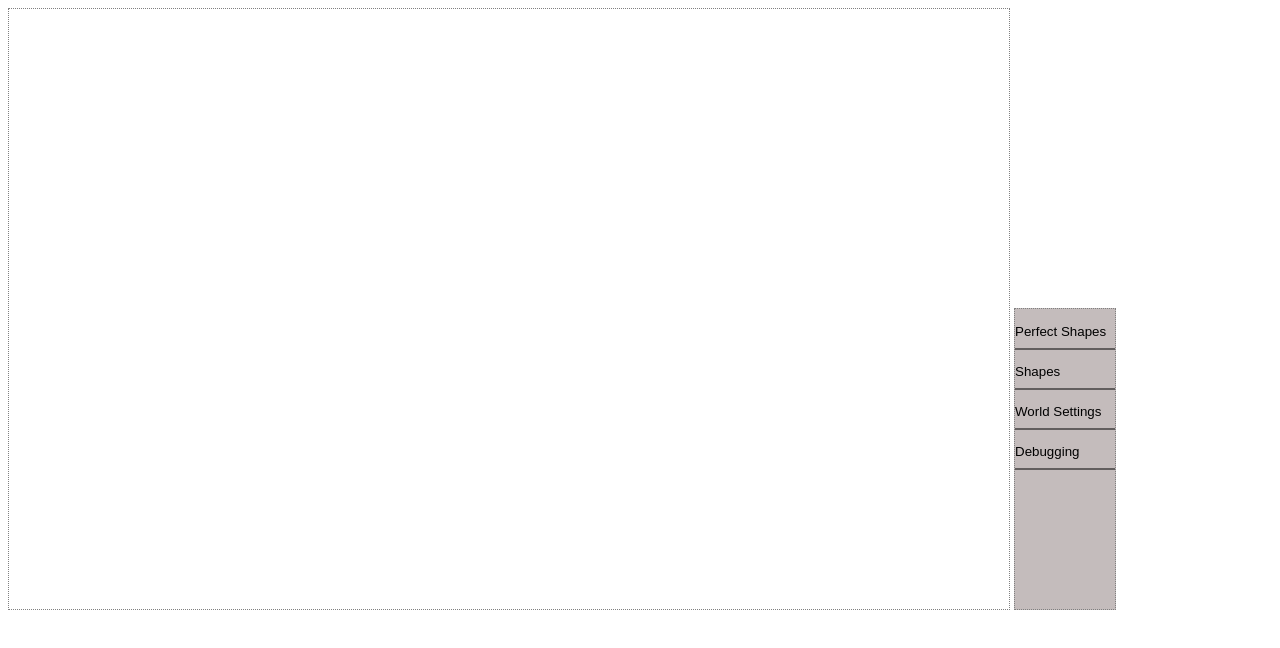
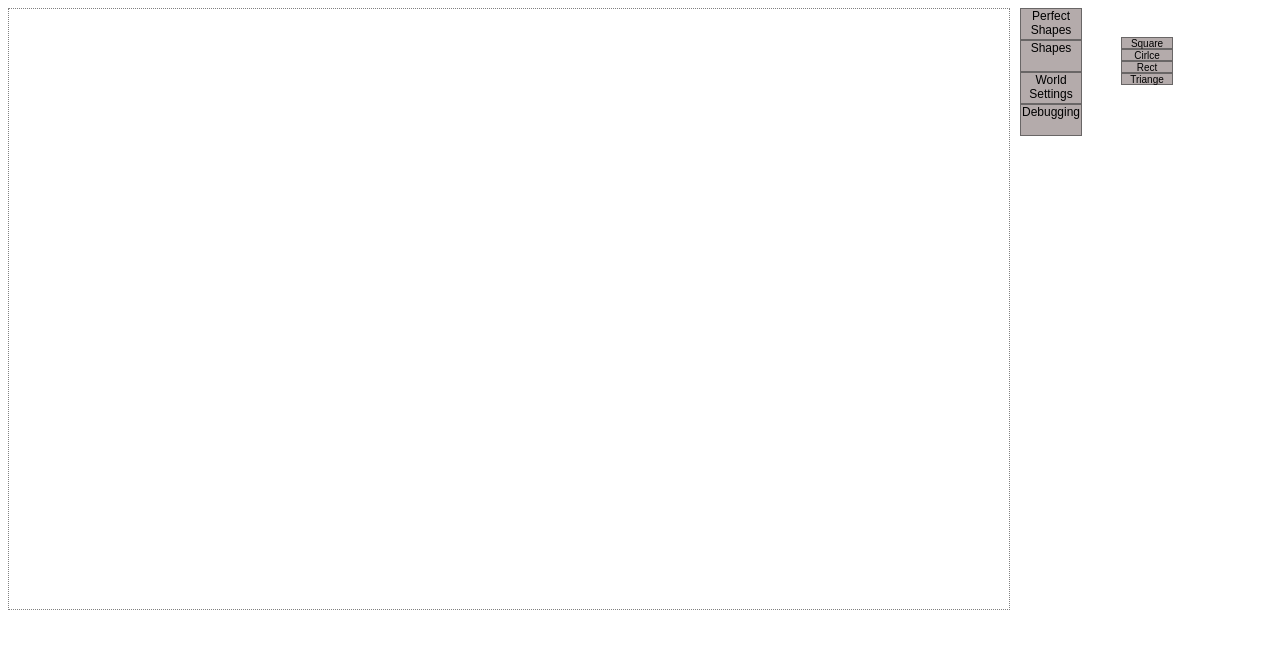
Before and after one commit to lashlockbhs/physics-2D-sim, a website with bundled scripts: page projects/physics/public/index.html in a window 1280 px wide. Built offline with nearby package versions, Linux system fonts and the light colour scheme.

Commit message:
child menu

```diff
--- a/projects/physics/public/gui.js
+++ b/projects/physics/public/gui.js
@@ -1,134 +1,97 @@
-import { clear, drawFilledRect, drawLine, drawText, setCanvas, } from "./graphics.js";
 import { getShapes } from "./script.js"
-const menuCanvas = document.getElementById("menu");
-const menuProps = setCanvas(menuCanvas);
-const ctx = menuProps.ctx;
-const width = menuProps.width;
-const height = menuProps.height;
 
 //https://stackoverflow.com/questions/4602141/variable-name-as-a-string-in-javascript
 const varToString = varObj => Object.keys(varObj)[0]
 
 
 class dropMenu {
-    constructor(options) {
+    constructor(options, menuHolder, hidden, xOffset, yOffset, boxWidth, boxHeight, textSize, child) {
+        this.child = child;
         this.options = options;
-        this.boxSize = 40;
-        this.textSize = this.boxSize / 3;
-        this.menuHolder = document.getElementById("menuHolder")
-        this.currentWindows = [{ name: "perfWindow", hidden: true, canvas: null }, { name: "shapeWindow", hidden: true, canvas: null }];
-        this.perfWindow = this.#createPerfWindow()
-        this.shapeWindow = this.#createShapeWindow()
+        this.boxWidth = boxWidth;
+        this.boxHeight = boxHeight;
+        this.textSize = textSize;
+        this.menuHolder = menuHolder
+        this.currentWindows = [];
+        this.hidden = hidden;
+        this.xOffset = xOffset;
+        this.yOffset = yOffset;
+        this.elArray = []
 
-        this.currentWindows[0].canvas = this.perfWindow;
-        this.currentWindows[1].canvas = this.shapeWindow;
-        console.log(this.currentWindows)
+        //create button/option elements as divs
+        for (let i = 0; i < this.options.length; i++) {
+            const div = document.createElement("div");
+            div.setAttribute("id", this.options[i].text);
+            div.style.width = this.boxWidth + "px";
+            div.style.height = this.boxHeight + "px";
+            let text = document.createTextNode(this.options[i].text);
+            div.append(text);
+            div.style.fontSize = this.textSize + "px";
+            div.style.position = "relative";
+            div.style.left = this.xOffset + "px";
+            div.style.top = this.yOffset + "px";
+
+            //this.hidden ? div.style.display="none" : div.style.display="grid"
 
 
-    }
-    drawMenuBlocks() {
-        for (let i = 0; i < this.options.length; i++) {
-            drawLine(0, this.boxSize * (i + 1), width, this.boxSize * (i + 1), "black", 1, ctx)
-            drawText(this.options[i].text, 0, this.boxSize * (i + 1) - this.boxSize / 3, "black", this.textSize, ctx)
+            div.onmousedown = (e) => { this.onClick(div); e.stopPropagation() };
+            div.onmouseup = (e) => { this.refresh(div); e.stopPropagation()};
+            div.onmousemove = (e) => { this.onHover(div); e.stopPropagation() };
+            div.onmouseleave = (e) => { this.refresh(div); e.stopPropagation()}; //stoppropagation from chatgbt
+
+            this.elArray.push(div);
+            this.menuHolder.append(div);
+
         }
     }
-    #hideAllWindows() {
-        this.currentWindows.forEach(e => this.#hideWindow(e.canvas))
+    #showAllEl() {
+        this.elArray.forEach(e => this.#showEl(e));
     }
-    #hideWindow(canvas) {
-        canvas.setAttribute("hidden", "hidden");
-        this.currentWindows[this.currentWindows.findIndex(e => e.name === canvas.id)].hidden = true;
+    #hideAllEl() {
+        this.elArray.forEach(e => this.#hideEl(e));
     }
-    #showWindow(canvas) {
-        canvas.removeAttribute("hidden");
-        this.currentWindows[this.currentWindows.findIndex(e => e.name === canvas.id)].hidden = false;
+    #hideEl(el) {
+        el.style.display = "none";
     }
-    #checkIfDisplayed(canvas) {
-        return !canvas.hidden;
+    #showEl(el) {
+        el.style.display = "grid";
     }
-    #createPerfWindow() {
-        const perfWindow = document.createElement("canvas");
-        perfWindow.setAttribute("id", "perfWindow");
-
-        perfWindow.width = 70;
-        perfWindow.height = 110;
-
-        this.#hideWindow(perfWindow);
-
-        this.menuHolder.append(perfWindow);
-        return perfWindow;
+    onClick(el) {
+        el.style.backgroundColor = "rgb(105, 102, 102)";
+        this.child.hidden ? this.child.hidden = false : this.child.hidden = true;
     }
-    #createShapeWindow() {
-        const shapeWindow = document.createElement("canvas");
-        shapeWindow.setAttribute("id", "shapeWindow");
-
-        shapeWindow.width = 70;
-        shapeWindow.height = 110;
-
-        this.#hideWindow(shapeWindow);
-
-        this.menuHolder.append(shapeWindow);
-
-        const canvasProps = setCanvas(shapeWindow);
-        const width = canvasProps.width;
-        const height = canvasProps.height;
-        const ctx = canvasProps.ctx;
-
-        for (let i = 0; i<5; i++){
-            console.log("Df")
-            drawLine(0, (this.boxSize/2) * (i + 1), width, (this.boxSize/2) * (i + 1), "black", 1, ctx)
-        }
-
-        return shapeWindow;
+    onHover(el) {
+        el.style.backgroundColor = "rgb(155, 151, 151)";
     }
-    #shapeWindowChangables(){
-
-    }
-
-    onClick(x, y) {
-        const boxNum = Math.floor(y / this.boxSize);
-        if(boxNum<this.options.length){
-            clear(ctx, width, height)
-            drawFilledRect(0, this.boxSize * boxNum, width, this.boxSize, "#63666A", ctx);
-            this.drawMenuBlocks();
-        }
-        if (boxNum === 0) {
-            if (this.#checkIfDisplayed(this.perfWindow)) {
-                this.#hideWindow(this.perfWindow)
-            }
-            else {
-                this.#hideAllWindows()
-                this.#showWindow(this.perfWindow)
-            }
-        }
-        else if (boxNum === 1) {
-            if (this.#checkIfDisplayed(this.shapeWindow)) {
-                this.#hideWindow(this.shapeWindow)
-            }
-            else {
-                this.#hideAllWindows()
-                this.#showWindow(this.shapeWindow)
-            }
-        }
-    }
-    onHover(x, y) {
-        const boxNum = Math.floor(y / this.boxSize);
-        if(boxNum<this.options.length){
-            clear(ctx, width, height)
-            drawFilledRect(0, this.boxSize * boxNum, width, this.boxSize, "#ABB0B8", ctx);
-            this.drawMenuBlocks();
-        }
-    }
-    refresh(canvasProp) {
-        clear(canvasProp.ctx, canvasProp.width, canvasProp.height);
-        this.drawMenuBlocks();
+    refresh(el) {
+        el.style.backgroundColor = "rgb(180, 171, 171)";
     }
 }
 
-const menu = new dropMenu([{ text: "Perfect Shapes", options: ["square", "cirlce", "rect", "triange"] }, { text: "Shapes", options: getShapes() }, { text: "World Settings" }, { text: "Debugging" }])
-menu.drawMenuBlocks()
 
-menuCanvas.onmousedown = (e) => menu.onClick(e.offsetX, e.offsetY);
-menuCanvas.onmouseup = (e) => menu.refresh(menuProps)
-menuCanvas.onmousemove = (e) => menu.onHover(e.offsetX, e.offsetY);
-menuCanvas.onmouseout = (e) => menu.refresh(menuProps)
+const baseMenu = new dropMenu
+    (
+        [{ text: "Perfect Shapes" }, { text: "Shapes" }, { text: "World Settings" }, { text: "Debugging" }],//menu text
+
+        document.getElementById("menuHolder"), //
+        false, //hidden?
+        0, //xoffset
+        0, //yoffset
+        60, //buttonWidth
+        30, //buttonheight
+        12, //textSize
+    )
+const perfShapesMenu = new dropMenu
+    (
+        [{ text: "Square" }, { text: "Cirlce" }, { text: "Rect" }, { text: "Triange" }], //menu text
+        document.getElementById("Perfect Shapes"), //
+        true, //hidden?
+        100, //xoffset
+        0,  ///yoffset
+        50, //buttonWidth
+        10, //buttonheight
+        10, //textSize
+
+    )
+
+baseMenu.child = perfShapesMenu;
--- a/projects/physics/public/index.html
+++ b/projects/physics/public/index.html
@@ -13,7 +13,7 @@
 <body>
   <canvas id="screen" width="1000" height="600"></canvas>
   <div id ="menuHolder">
-    <canvas id="menu" width="100" height="300"></canvas>
+
   </div>
 
 
--- a/projects/physics/public/style.css
+++ b/projects/physics/public/style.css
@@ -1,26 +1,25 @@
 
 canvas {
-
   border: 1px dotted grey;
 }
 
 #menuHolder {
+  user-select: none;
+  background-color: rgb(187, 185, 185);
   display: inline-block;
-  right: 20px;
+  position: absolute;
+  margin-left: 10px;
 }
-#menu{
-  background-color: rgb(196, 188, 188);
+#menuHolder div{
+  text-align: center;
+
+  font-family: Arial, Helvetica, sans-serif;
+  background-color: rgb(180, 171, 171);
+  border-style:solid;
+  border-width: 1px;
+  border-color: rgb(105, 102, 102);
 
 }
-#perfWindow{
-  margin-top: 0px;
-  margin-left: 10px;
-  position: absolute;
-  background-color: rgb(196, 188, 188);
+#test{
+background-color: rgb(105, 102, 102);
 }
-#shapeWindow{
-  margin-top: 0px;
-  margin-left: 10px;
-  position: absolute;
-  background-color: rgb(196, 188, 188);
-}
```
